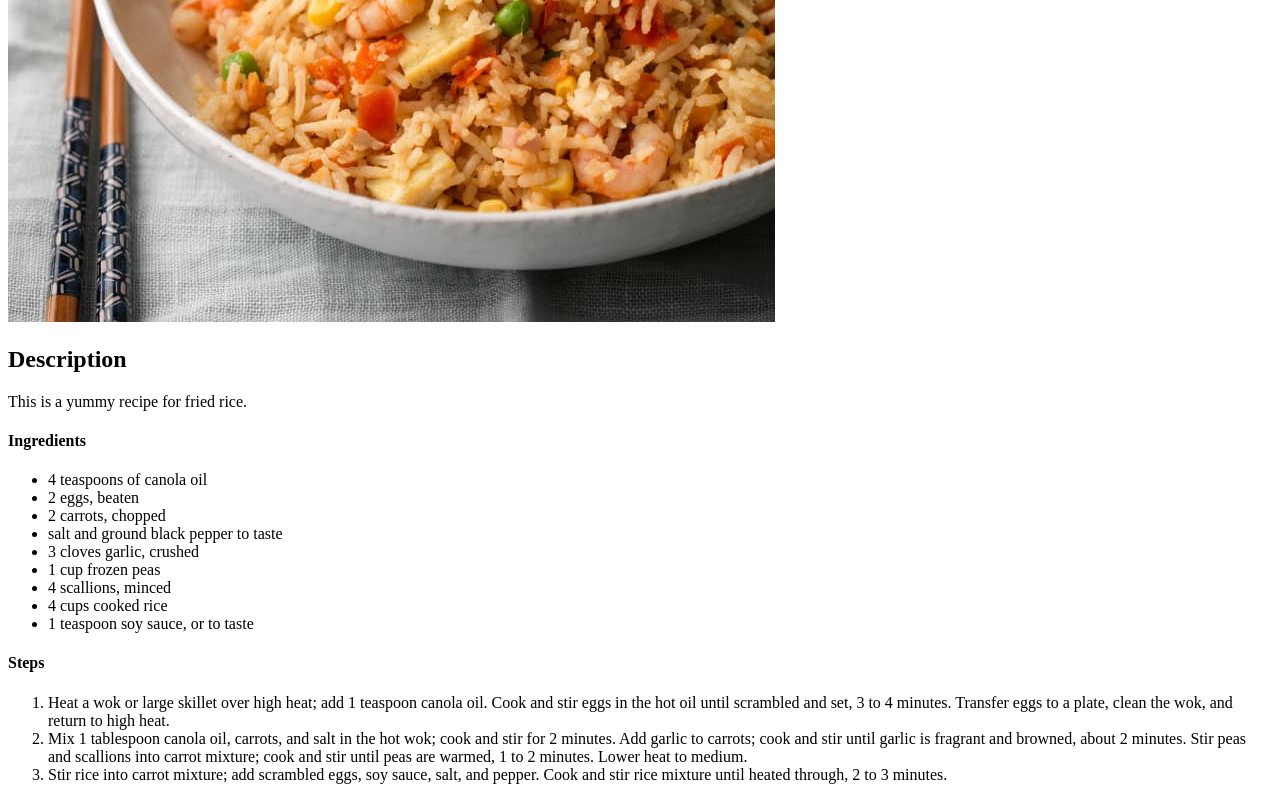
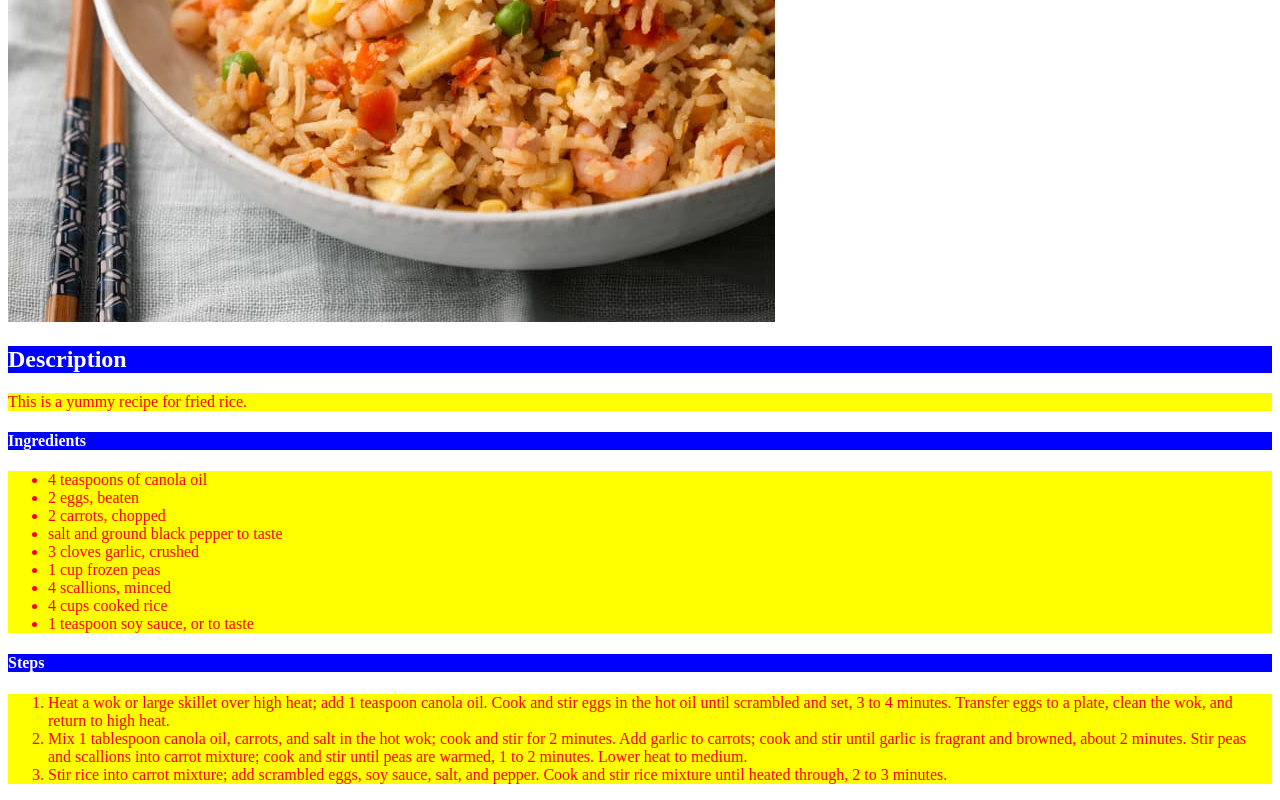
Before and after one commit to johanndiep/Odin-Project-Test, a plain HTML site: page odin-recipes/pages/friedrice.html in a window 1280 px wide. Shown: the part 397-1197 px from the top of the page. Drawn offline with Linux system fonts and the light colour scheme.

Commit message:
add CSS styles

```diff
--- a/odin-recipes/pages/friedrice.html
+++ b/odin-recipes/pages/friedrice.html
@@ -2,15 +2,16 @@
 <html lang="en">
     <head>
         <meta charset="UTF-8">
+        <link rel="stylesheet" href="../styles.css">
         <title>Odin Recipes: Fried Rice</title>
     </head>
     <body>
-        <h1>Fried Rice Recipe</h1>
+        <h1 class="Maintitle">Fried Rice Recipe</h1>
         <img src="../images/friedriceimage.png">
-        <h2>Description</h2>
-        <p>This is a yummy recipe for fried rice.</p>
-        <h4>Ingredients</h4>
-        <ul>
+        <h2 class="Secondarytitle">Description</h2>
+        <p class="Textfield">This is a yummy recipe for fried rice.</p>
+        <h4 class="Thirdtitle">Ingredients</h4>
+        <ul class="Textfield">
             <li>4 teaspoons of canola oil</li>
             <li>2 eggs, beaten</li>
             <li>2 carrots, chopped</li>
@@ -21,12 +22,11 @@
             <li>4 cups cooked rice</li>
             <li>1 teaspoon soy sauce, or to taste</li>
         </ul>
-        <h4>Steps</h4>
-        <ol>
+        <h4 class="Thirdtitle">Steps</h4>
+        <ol class="Textfield">
             <li>Heat a wok or large skillet over high heat; add 1 teaspoon canola oil. Cook and stir eggs in the hot oil until scrambled and set, 3 to 4 minutes. Transfer eggs to a plate, clean the wok, and return to high heat.</li>
             <li>Mix 1 tablespoon canola oil, carrots, and salt in the hot wok; cook and stir for 2 minutes. Add garlic to carrots; cook and stir until garlic is fragrant and browned, about 2 minutes. Stir peas and scallions into carrot mixture; cook and stir until peas are warmed, 1 to 2 minutes. Lower heat to medium.</li>
             <li>Stir rice into carrot mixture; add scrambled eggs, soy sauce, salt, and pepper. Cook and stir rice mixture until heated through, 2 to 3 minutes.</li>
         </ol>
-
     </body>
 </html>
--- /dev/null
+++ b/odin-recipes/styles.css
@@ -0,0 +1,11 @@
+.Maintitle,
+.Secondarytitle,
+.Thirdtitle {
+    color: white;
+    background-color: blue;
+}
+
+.Textfield {
+    color: red;
+    background-color: yellow;
+}
```
Also changed, not shown: odin-recipes/index.html (+3 -2 lines).
